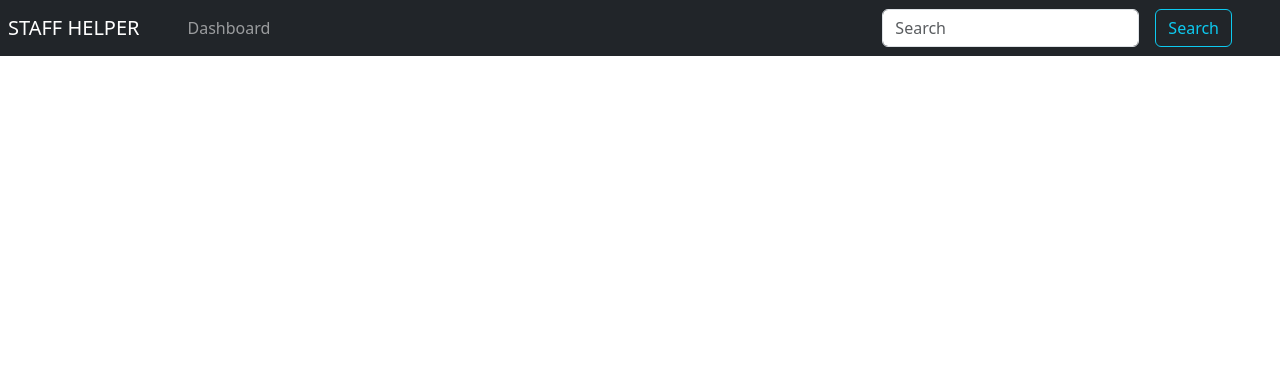
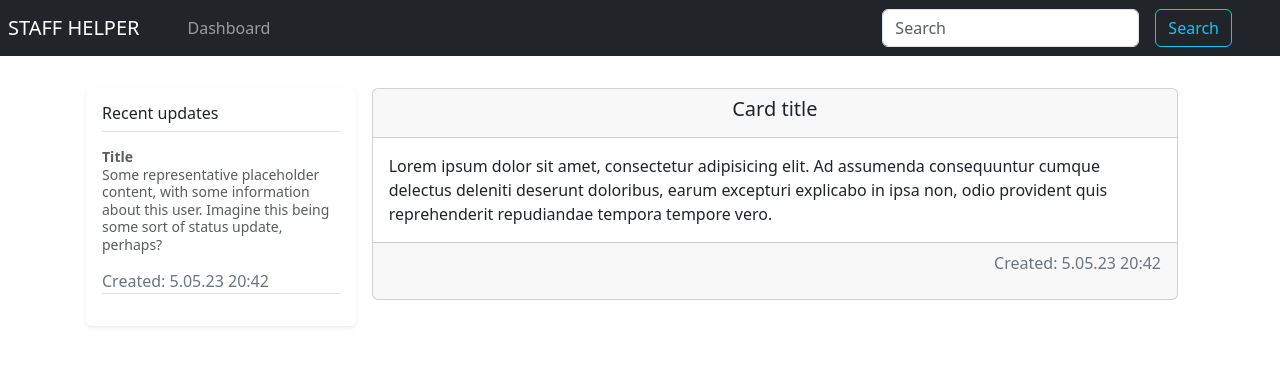
Before and after one commit to snowfallen/django-project, a Django app: page / in a window 1280 px wide. Shown: the top 366 px of the page. Run offline with Django 4.2, Linux system fonts and the light colour scheme; some libraries are stand-ins or nearby versions.

Commit message:
#7 add new basic dashboard view

```diff
--- a/website/templates/website/dashboard.html
+++ b/website/templates/website/dashboard.html
@@ -1,4 +1,29 @@
 {% extends 'base.html' %}
-<div class="container">
-
-</div>
+{% block content %}
+    <div class="container p-3 d-flex justify-content-between">
+        <div class="my-3 p-3 bg-body rounded shadow-sm w-25">
+            <h6 class="border-bottom pb-2 mb-0">Recent updates</h6>
+            <div class="text-body-secondary pt-3">
+                <p class="pb-3 mb-0 small lh-sm">
+                    <strong class="d-block text-gray-dark">Title</strong>
+                    Some representative placeholder content, with some information about this user. Imagine this being
+                    some sort of status update, perhaps?
+                </p>
+                <p class="text-secondary float-end border-bottom w-100">Created: 5.05.23 20:42</p>
+            </div>
+        </div>
+        <div class="card-container w-75 m-3">
+            <div class="card">
+                <div class="card-header text-center">
+                    <h5 class="card-title">Card title</h5>
+                </div>
+                <div class="card-body">
+                    <p class="card-text"> Lorem ipsum dolor sit amet, consectetur adipisicing elit. Ad assumenda consequuntur cumque delectus deleniti deserunt doloribus, earum excepturi explicabo in ipsa non, odio provident quis reprehenderit repudiandae tempora tempore vero.</p>
+                </div>
+                <div class="card-footer">
+                    <p class="text-secondary float-end">Created: 5.05.23 20:42</p>
+                </div>
+            </div>
+        </div>
+    </div>
+{% endblock %}
```
